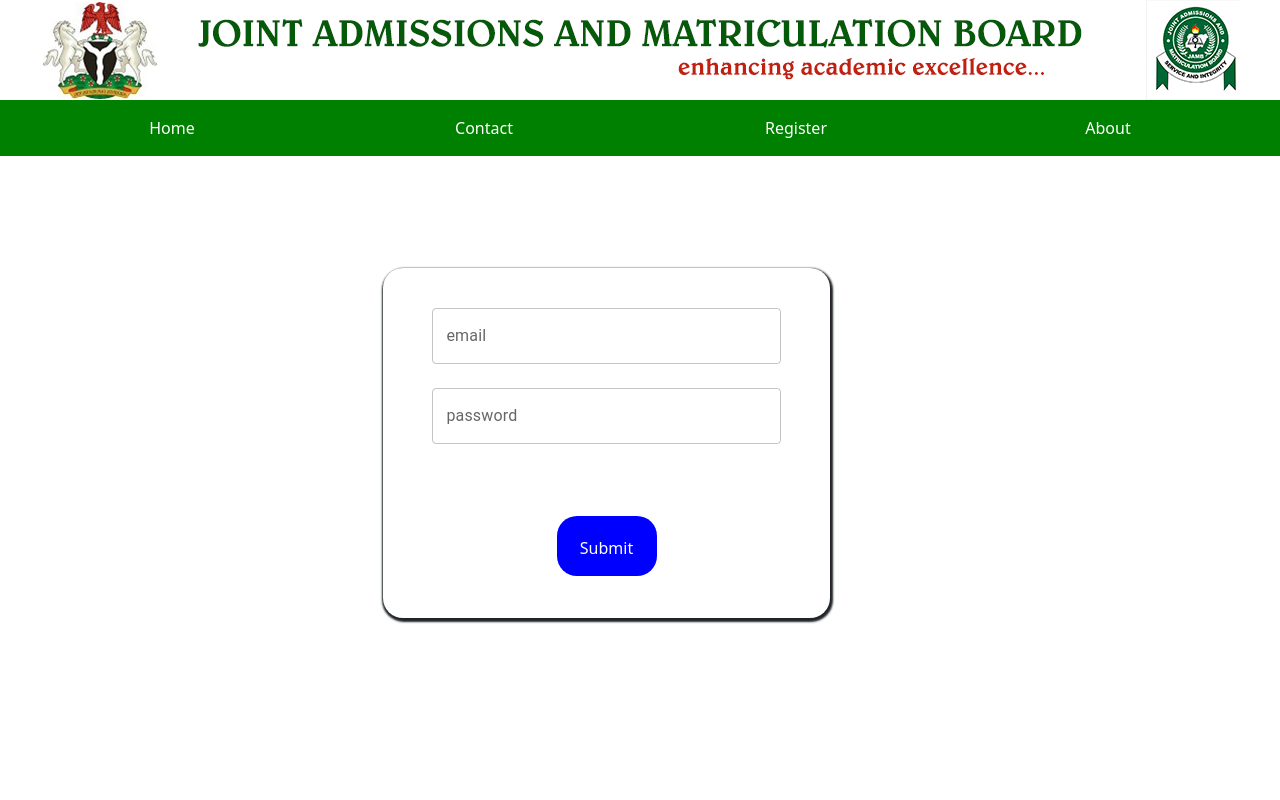
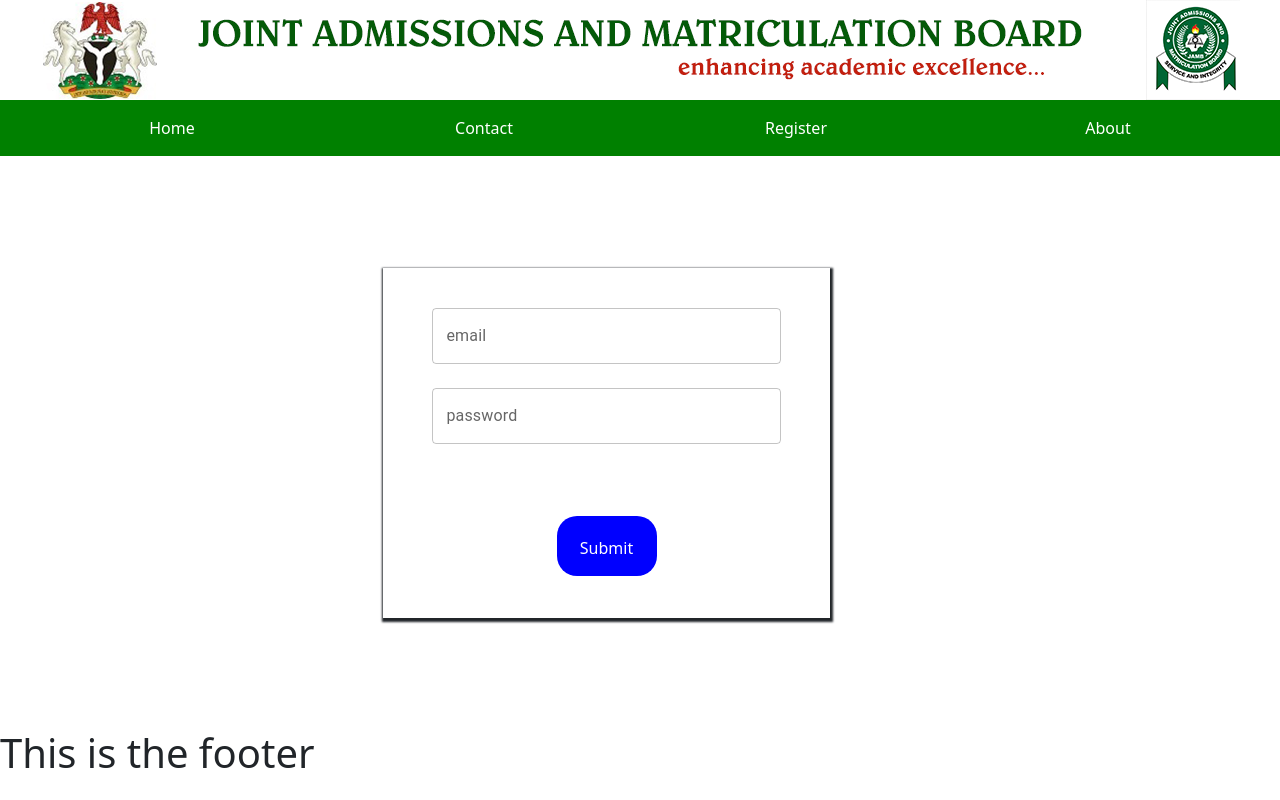
Before and after one commit to Hydrax117/jamb-dummy-portal, a React (Create React App) app in the folder jamb-portal/: page /login in a window 1280 px wide. Built offline with nearby package versions, Linux system fonts and the light colour scheme.

Commit message:
added footer

```diff
--- a/jamb-portal/src/App.js
+++ b/jamb-portal/src/App.js
@@ -5,6 +5,7 @@
 import { NavBar } from "./components/nav/nav";
 import { Login } from "./components/forms/login";
 import { Register } from "./components/forms/register";
+import { Footer } from "./components/footer/footer";
 export const App = () => {
   return (
     <>
@@ -17,6 +18,7 @@
           <Route path="/login" Component={Login} />
         </Routes>
       </Router>
+      <Footer />
     </>
   );
 };
--- /dev/null
+++ b/jamb-portal/src/components/footer/footer.jsx
@@ -0,0 +1,3 @@
+export const Footer = () => {
+  return <h1>This is the footer</h1>;
+};
--- a/jamb-portal/src/components/form.js
+++ b/jamb-portal/src/components/form.js
@@ -14,7 +14,6 @@
   height: 350px;
   padding: 40px;
   background: white;
-  border-radius: 20px 20px;
   box-shadow: 1px 2px 2px 2px;
   @media only screen and (max-width: 1000px) {
     width: 100%;
```
